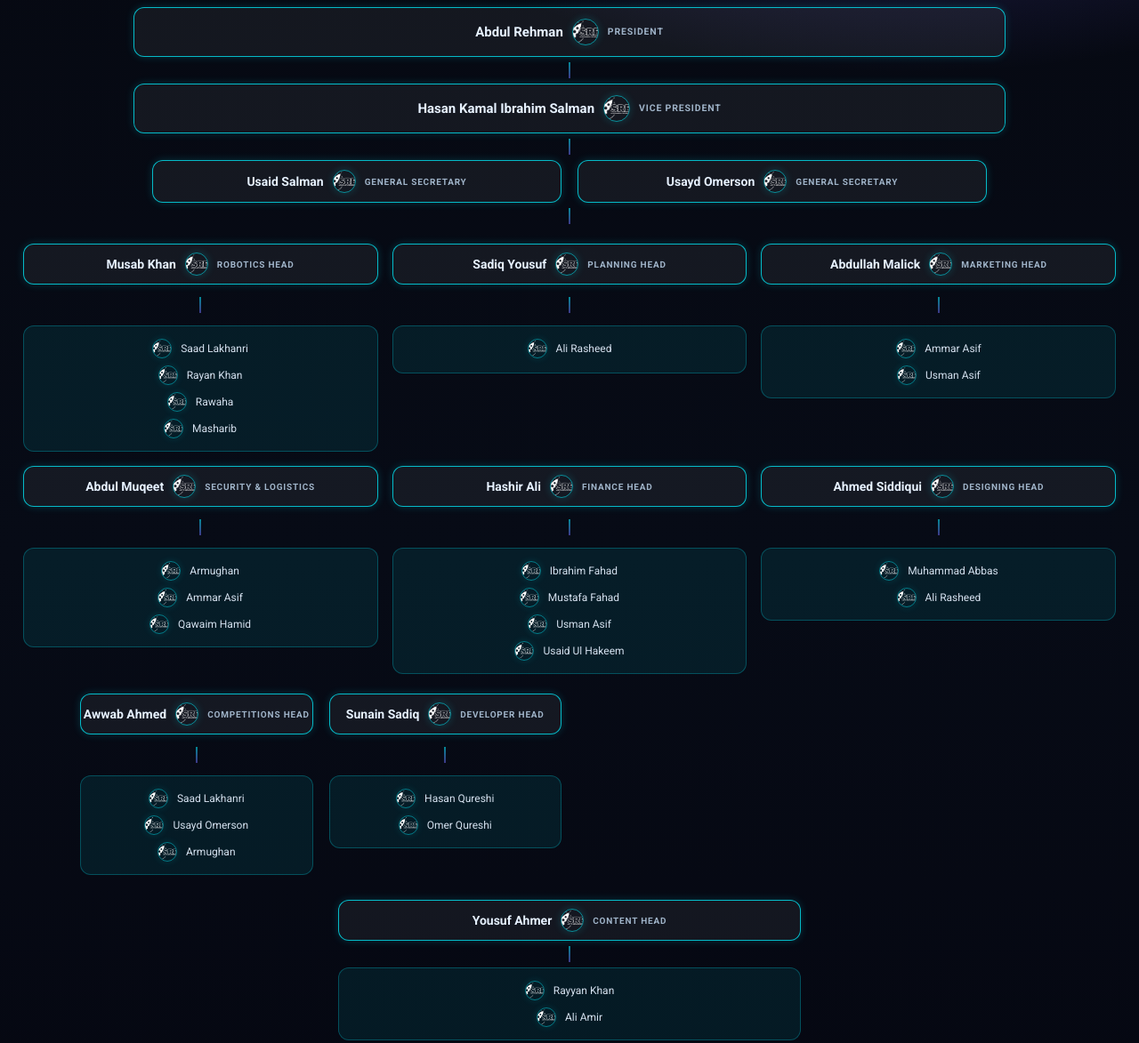
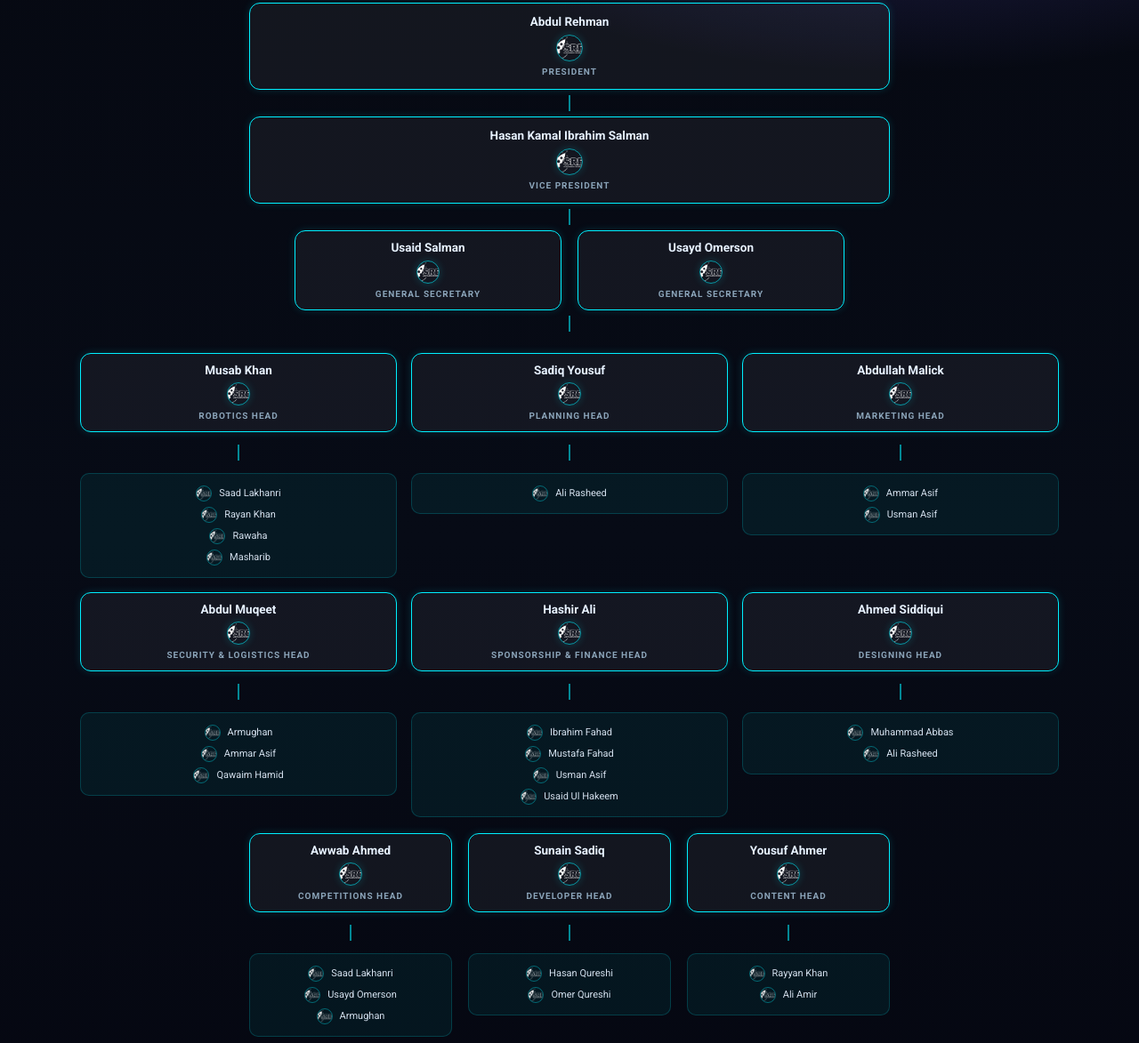
Before and after one commit to Magnus566737/ROBOTRON-3.0, a plain HTML site: page team.html in a window 1280 px wide. Shown: the part 110-1283 px from the top of the page at 89% size. Drawn offline with nearby package versions, Linux system fonts and the light colour scheme.

Commit message:
Update team.html

```diff
--- a/team.html
+++ b/team.html
@@ -16,20 +16,18 @@
 
   <style>
     :root{
-      --bg:#070b16;
-      --bg2:#0b1426;
+      --bg0:#070b16;
+      --bg1:#0b1426;
       --txt:#e6f1ff;
-      --muted:#9fb3c8;
+      --muted:#8aa3b8;
 
       --cyan:#00f0ff;
-      --purple:#6c5ce7;
+      --cyanSoft:rgba(0,240,255,.25);
 
-      --card: rgba(255,255,255,.06);
-      --card2: rgba(0,240,255,.08);
-      --border: rgba(0,240,255,.75);
-      --borderSoft: rgba(0,240,255,.25);
+      --box: rgba(255,255,255,.05);
+      --box2: rgba(0,240,255,.08);
 
-      --shadow: 0 18px 55px rgba(0,0,0,.45);
+      --shadow: 0 10px 32px rgba(0,0,0,.45);
     }
 
     *{ box-sizing:border-box; }
@@ -39,13 +37,13 @@
       color:var(--txt);
       background:
         radial-gradient(1100px 520px at 80% -120px, rgba(108,92,231,.35), transparent 60%),
-        radial-gradient(900px 520px at -10% 120%, rgba(0,240,255,.22), transparent 60%),
+        radial-gradient(900px 520px at -10% 120%, rgba(0,240,255,.18), transparent 60%),
         linear-gradient(180deg, #060912, #070b16 50%, #050711);
+      min-height:100vh;
       overflow-x:hidden;
-      min-height:100vh;
     }
 
-    /* Navbar like your site */
+    /* Navbar */
     .navbar{
       background: rgba(7,11,22,.75);
       backdrop-filter: blur(10px);
@@ -63,153 +61,121 @@
     .brand-badge{
       width:26px; height:26px;
       border-radius:7px;
-      background: linear-gradient(90deg, var(--cyan), var(--purple));
+      background: linear-gradient(90deg, var(--cyan), rgba(108,92,231,1));
       box-shadow:0 0 18px rgba(0,240,255,.35);
     }
     .nav-link{ color: rgba(230,241,255,.85) !important; font-weight:600; }
     .nav-link:hover{ color:#fff !important; }
 
-    /* Page */
-    .page-wrap{
-      padding-top:78px;
-      padding-bottom:60px;
-    }
+    /* Layout */
+    .page-wrap{ padding-top:85px; padding-bottom:55px; }
 
-    /* Hierarchy canvas */
+    /* ===== HIERARCHY (match your screenshot) ===== */
     .hierarchy{
-      padding: 40px 0 70px;
+      padding: 28px 0 40px;
+      min-height: calc(100vh - 160px);
     }
     .tree{
-      width: 100%;
       display:flex;
       flex-direction:column;
       align-items:center;
       gap: 0;
     }
 
-    /* Node box */
+    /* Boxes */
     .node{
-      background: var(--card);
-      border: 1px solid var(--border);
+      background: var(--box);
+      border: 1px solid var(--cyan);
       border-radius: 12px;
-      box-shadow: 0 0 10px rgba(0,240,255,.18);
-      padding: 10px 14px;
       text-align:center;
-    }
-
-    /* Wide nodes (President/VP) */
-    .node.wide{
-      width: min(980px, 92vw);
-      padding: 12px 16px;
-    }
-
-    /* Medium nodes (GS) */
-    .node.med{
-      width: min(460px, 44vw);
+      box-shadow: 0 0 10px rgba(0,240,255,.15);
       padding: 10px 14px;
     }
 
-    /* Head nodes */
-    .node.head{
-      width: 100%;
-      min-height: 44px;
-      padding: 9px 12px;
+    .node.wide{ width: min(720px, 92vw); padding: 12px 14px; }
+    .node.gs{ width: min(300px, 44vw); padding: 10px 12px; }
+    .node.head{ width: 100%; padding: 10px 12px; }
+
+    .name{
+      font-weight:700;
+      font-size: 13.5px;
+      line-height: 1.2;
     }
-
-    /* Headline inside node (Name + pic + Role on SAME line) */
-    .headline{
-      display:flex;
-      align-items:center;
-      justify-content:center;
-      gap:10px;
-      flex-wrap:nowrap;
-    }
-    .head-name{
-      font-weight:700;
-      font-size: 14px;
-      white-space:nowrap;
-    }
-    .head-role{
+    .role{
+      display:block;
+      margin-top:4px;
       font-size: 10px;
-      letter-spacing:.08em;
+      letter-spacing:.1em;
       text-transform:uppercase;
       color: var(--muted);
       font-weight:600;
-      white-space:nowrap;
     }
-    .head-avatar{
+
+    /* Head photo (small, keeps box size) */
+    .head-photo{
       width: 26px;
       height: 26px;
-      border-radius:50%;
-      object-fit:cover;
-      border: 1px solid rgba(0,240,255,.55);
+      border-radius: 50%;
+      object-fit: cover;
+      border: 1px solid rgba(0,240,255,.6);
       box-shadow: 0 0 10px rgba(0,240,255,.18);
-      flex: 0 0 auto;
+      display:block;
+      margin: 6px auto 0; /* sits between name and role */
     }
-
-    /* Slightly bigger for the very top wide nodes */
-    .node.wide .head-name{ font-size: 15px; }
-    .node.wide .head-avatar{ width: 30px; height: 30px; }
-    .node.wide .head-role{ font-size: 10.5px; }
+    .node.wide .head-photo{
+      width: 30px;
+      height: 30px;
+      margin-top: 7px;
+    }
 
     /* Connectors */
     .vline{
       width:2px;
       height:18px;
-      background: linear-gradient(180deg, var(--cyan), var(--purple));
+      background: var(--cyan);
       opacity:.55;
       margin: 6px 0;
     }
 
-    /* Rows */
-    .row-wrap{
-      width: min(1200px, 96vw);
-      display:flex;
-      align-items:flex-start;
-      justify-content:center;
-      gap: 16px;
-      flex-wrap:wrap;
-    }
-
+    /* General secretaries row */
     .gs-row{
-      width:min(980px, 92vw);
+      width: min(720px, 92vw);
       display:flex;
       justify-content:center;
       gap: 18px;
       flex-wrap:wrap;
     }
 
-    /* Heads grid like screenshot */
-    .heads-grid-6{
-      width:min(1320px, 96vw);
+    /* Heads rows: match screenshot layout */
+    .heads-row-6{
+      width: min(1100px, 96vw);
       display:grid;
       grid-template-columns: repeat(6, minmax(0, 1fr));
       gap: 16px;
-      margin-top: 16px;
+      margin-top: 18px;
     }
 
-    .heads-grid-4{
-      width:min(1100px, 96vw);
+    .heads-row-3{
+      width: min(720px, 92vw);
       display:grid;
-      grid-template-columns: repeat(4, minmax(0, 1fr));
+      grid-template-columns: repeat(3, minmax(0, 1fr));
       gap: 18px;
-      margin-top: 22px;
+      margin-top: 18px;
     }
 
-    @media (max-width: 1400px){
-      .heads-grid-6{ grid-template-columns: repeat(3, minmax(0, 1fr)); }
+    @media (max-width: 1300px){
+      .heads-row-6{ grid-template-columns: repeat(3, minmax(0,1fr)); }
     }
     @media (max-width: 900px){
-      .heads-grid-6{ grid-template-columns: repeat(2, minmax(0, 1fr)); }
-      .heads-grid-4{ grid-template-columns: repeat(2, minmax(0, 1fr)); }
+      .heads-row-6{ grid-template-columns: repeat(2, minmax(0,1fr)); }
+      .heads-row-3{ grid-template-columns: repeat(2, minmax(0,1fr)); }
     }
     @media (max-width: 560px){
-      .heads-grid-6{ grid-template-columns: 1fr; }
-      .heads-grid-4{ grid-template-columns: 1fr; }
-      .node.med{ width: min(980px, 92vw); }
+      .heads-row-6{ grid-template-columns: 1fr; }
+      .heads-row-3{ grid-template-columns: 1fr; }
+      .node.gs{ width: min(720px, 92vw); }
     }
 
-    /* Head group (head + members box) */
     .head-group{
       display:flex;
       flex-direction:column;
@@ -217,45 +183,37 @@
       gap: 8px;
     }
 
-    /* Members box under head */
+    /* Members box under each head (like screenshot) */
     .members{
       width: 100%;
-      background: var(--card2);
-      border: 1px solid var(--borderSoft);
-      border-radius: 12px;
+      background: rgba(0,240,255,.06);
+      border: 1px solid rgba(0,240,255,.18);
+      border-radius: 10px;
       padding: 10px 10px;
-      min-height: 54px;
+      min-height: 46px;
+      text-align:center;
     }
 
-    /* Member item (photo + name) */
+    /* Members with tiny avatar but still looks like your screenshot */
     .member{
       display:flex;
       align-items:center;
       justify-content:center;
-      gap: 10px;
-      padding: 4px 0;
-      font-size: 12px;
+      gap: 8px;
+      padding: 3px 0;
+      font-size: 11px;
       color: rgba(230,241,255,.92);
     }
     .member img{
-      width: 22px;
-      height: 22px;
-      border-radius:50%;
-      object-fit:cover;
-      border: 1px solid rgba(0,240,255,.45);
-      box-shadow: 0 0 8px rgba(0,240,255,.12);
-      flex: 0 0 auto;
+      width: 18px;
+      height: 18px;
+      border-radius: 50%;
+      object-fit: cover;
+      border: 1px solid rgba(0,240,255,.40);
+      opacity: .95;
     }
 
-    /* Content head center */
-    .content-center{
-      margin-top: 28px;
-      width: min(560px, 92vw);
-      display:flex;
-      flex-direction:column;
-      align-items:center;
-    }
-
+    /* Footer */
     footer{
       border-top: 1px solid rgba(255,255,255,.08);
       padding: 18px 0;
@@ -269,11 +227,13 @@
 
 <body>
 
+  <!-- NAVBAR -->
   <nav class="navbar navbar-expand-lg navbar-dark fixed-top">
     <div class="container">
       <a class="navbar-brand" href="index.html">
         <span class="brand-badge"></span> ROBOTRON
       </a>
+
       <button class="navbar-toggler" type="button" data-bs-toggle="collapse" data-bs-target="#nav">
         <span class="navbar-toggler-icon"></span>
       </button>
@@ -293,63 +253,52 @@
   <div class="page-wrap">
     <section class="hierarchy">
       <div class="container">
-
         <div class="tree">
 
           <!-- PRESIDENT -->
           <div class="node wide">
-            <div class="headline">
-              <span class="head-name">Abdul Rehman</span>
-              <img class="head-avatar" src="sret.png" alt="Abdul Rehman">
-              <span class="head-role">PRESIDENT</span>
-            </div>
+            <div class="name">Abdul Rehman</div>
+            <img class="head-photo" src="sret.png" alt="Abdul Rehman">
+            <span class="role">PRESIDENT</span>
           </div>
 
           <div class="vline"></div>
 
-          <!-- VICE PRESIDENT -->
+          <!-- VP -->
           <div class="node wide">
-            <div class="headline">
-              <span class="head-name">Hasan Kamal Ibrahim Salman</span>
-              <img class="head-avatar" src="sret.png" alt="Hasan Kamal Ibrahim Salman">
-              <span class="head-role">VICE PRESIDENT</span>
-            </div>
+            <div class="name">Hasan Kamal Ibrahim Salman</div>
+            <img class="head-photo" src="sret.png" alt="Hasan Kamal Ibrahim Salman">
+            <span class="role">VICE PRESIDENT</span>
           </div>
 
           <div class="vline"></div>
 
-          <!-- GENERAL SECRETARIES -->
+          <!-- GS -->
           <div class="gs-row">
-            <div class="node med">
-              <div class="headline">
-                <span class="head-name">Usaid Salman</span>
-                <img class="head-avatar" src="sret.png" alt="Usaid Salman">
-                <span class="head-role">GENERAL SECRETARY</span>
-              </div>
+            <div class="node gs">
+              <div class="name">Usaid Salman</div>
+              <img class="head-photo" src="sret.png" alt="Usaid Salman">
+              <span class="role">GENERAL SECRETARY</span>
             </div>
 
-            <div class="node med">
-              <div class="headline">
-                <span class="head-name">Usayd Omerson</span>
-                <img class="head-avatar" src="sret.png" alt="Usayd Omerson">
-                <span class="head-role">GENERAL SECRETARY</span>
-              </div>
+            <div class="node gs">
+              <div class="name">Usayd Omerson</div>
+              <img class="head-photo" src="sret.png" alt="Usayd Omerson">
+              <span class="role">GENERAL SECRETARY</span>
             </div>
           </div>
 
           <div class="vline"></div>
 
           <!-- HEADS ROW 1 (6) -->
-          <div class="heads-grid-6">
+          <div class="heads-row-6">
 
             <!-- Robotics -->
             <div class="head-group">
               <div class="node head">
-                <div class="headline">
-                  <span class="head-name">Musab Khan</span>
-                  <img class="head-avatar" src="sret.png" alt="Musab Khan">
-                  <span class="head-role">ROBOTICS HEAD</span>
-                </div>
+                <div class="name">Musab Khan</div>
+                <img class="head-photo" src="sret.png" alt="Musab Khan">
+                <span class="role">ROBOTICS HEAD</span>
               </div>
               <div class="vline"></div>
               <div class="members">
@@ -363,11 +312,9 @@
             <!-- Planning -->
             <div class="head-group">
               <div class="node head">
-                <div class="headline">
-                  <span class="head-name">Sadiq Yousuf</span>
-                  <img class="head-avatar" src="sret.png" alt="Sadiq Yousuf">
-                  <span class="head-role">PLANNING HEAD</span>
-                </div>
+                <div class="name">Sadiq Yousuf</div>
+                <img class="head-photo" src="sret.png" alt="Sadiq Yousuf">
+                <span class="role">PLANNING HEAD</span>
               </div>
               <div class="vline"></div>
               <div class="members">
@@ -378,11 +325,9 @@
             <!-- Marketing -->
             <div class="head-group">
               <div class="node head">
-                <div class="headline">
-                  <span class="head-name">Abdullah Malick</span>
-                  <img class="head-avatar" src="sret.png" alt="Abdullah Malick">
-                  <span class="head-role">MARKETING HEAD</span>
-                </div>
+                <div class="name">Abdullah Malick</div>
+                <img class="head-photo" src="sret.png" alt="Abdullah Malick">
+                <span class="role">MARKETING HEAD</span>
               </div>
               <div class="vline"></div>
               <div class="members">
@@ -394,11 +339,9 @@
             <!-- Security & Logistics -->
             <div class="head-group">
               <div class="node head">
-                <div class="headline">
-                  <span class="head-name">Abdul Muqeet</span>
-                  <img class="head-avatar" src="sret.png" alt="Abdul Muqeet">
-                  <span class="head-role">SECURITY & LOGISTICS</span>
-                </div>
+                <div class="name">Abdul Muqeet</div>
+                <img class="head-photo" src="sret.png" alt="Abdul Muqeet">
+                <span class="role">SECURITY &amp; LOGISTICS HEAD</span>
               </div>
               <div class="vline"></div>
               <div class="members">
@@ -408,14 +351,12 @@
               </div>
             </div>
 
-            <!-- Finance -->
+            <!-- Sponsorship & Finance -->
             <div class="head-group">
               <div class="node head">
-                <div class="headline">
-                  <span class="head-name">Hashir Ali</span>
-                  <img class="head-avatar" src="sret.png" alt="Hashir Ali">
-                  <span class="head-role">FINANCE HEAD</span>
-                </div>
+                <div class="name">Hashir Ali</div>
+                <img class="head-photo" src="sret.png" alt="Hashir Ali">
+                <span class="role">SPONSORSHIP &amp; FINANCE HEAD</span>
               </div>
               <div class="vline"></div>
               <div class="members">
@@ -429,11 +370,9 @@
             <!-- Designing -->
             <div class="head-group">
               <div class="node head">
-                <div class="headline">
-                  <span class="head-name">Ahmed Siddiqui</span>
-                  <img class="head-avatar" src="sret.png" alt="Ahmed Siddiqui">
-                  <span class="head-role">DESIGNING HEAD</span>
-                </div>
+                <div class="name">Ahmed Siddiqui</div>
+                <img class="head-photo" src="sret.png" alt="Ahmed Siddiqui">
+                <span class="role">DESIGNING HEAD</span>
               </div>
               <div class="vline"></div>
               <div class="members">
@@ -444,17 +383,15 @@
 
           </div>
 
-          <!-- HEADS ROW 2 (4) -->
-          <div class="heads-grid-4">
+          <!-- HEADS ROW 2 (3 like screenshot) -->
+          <div class="heads-row-3">
 
             <!-- Competitions -->
             <div class="head-group">
               <div class="node head">
-                <div class="headline">
-                  <span class="head-name">Awwab Ahmed</span>
-                  <img class="head-avatar" src="sret.png" alt="Awwab Ahmed">
-                  <span class="head-role">COMPETITIONS HEAD</span>
-                </div>
+                <div class="name">Awwab Ahmed</div>
+                <img class="head-photo" src="sret.png" alt="Awwab Ahmed">
+                <span class="role">COMPETITIONS HEAD</span>
               </div>
               <div class="vline"></div>
               <div class="members">
@@ -467,11 +404,9 @@
             <!-- Developer -->
             <div class="head-group">
               <div class="node head">
-                <div class="headline">
-                  <span class="head-name">Sunain Sadiq</span>
-                  <img class="head-avatar" src="sret.png" alt="Sunain Sadiq">
-                  <span class="head-role">DEVELOPER HEAD</span>
-                </div>
+                <div class="name">Sunain Sadiq</div>
+                <img class="head-photo" src="sret.png" alt="Sunain Sadiq">
+                <span class="role">DEVELOPER HEAD</span>
               </div>
               <div class="vline"></div>
               <div class="members">
@@ -480,37 +415,23 @@
               </div>
             </div>
 
-            <!-- (Empty placeholders if you want 4 like screenshot spacing) -->
-            <div class="head-group" style="opacity:0; pointer-events:none;">
-              <div class="node head"><div class="headline"><span class="head-name">.</span><img class="head-avatar" src="sret.png" alt=""><span class="head-role">.</span></div></div>
-              <div class="vline"></div><div class="members"></div>
-            </div>
-
-            <div class="head-group" style="opacity:0; pointer-events:none;">
-              <div class="node head"><div class="headline"><span class="head-name">.</span><img class="head-avatar" src="sret.png" alt=""><span class="head-role">.</span></div></div>
-              <div class="vline"></div><div class="members"></div>
+            <!-- Content -->
+            <div class="head-group">
+              <div class="node head">
+                <div class="name">Yousuf Ahmer</div>
+                <img class="head-photo" src="sret.png" alt="Yousuf Ahmer">
+                <span class="role">CONTENT HEAD</span>
+              </div>
+              <div class="vline"></div>
+              <div class="members">
+                <div class="member"><img src="sret.png" alt=""> Rayyan Khan</div>
+                <div class="member"><img src="sret.png" alt=""> Ali Amir</div>
+              </div>
             </div>
 
           </div>
 
-          <!-- CONTENT (CENTER) -->
-          <div class="content-center">
-            <div class="node head" style="width: min(520px, 92vw);">
-              <div class="headline">
-                <span class="head-name">Yousuf Ahmer</span>
-                <img class="head-avatar" src="sret.png" alt="Yousuf Ahmer">
-                <span class="head-role">CONTENT HEAD</span>
-              </div>
-            </div>
-            <div class="vline"></div>
-            <div class="members" style="width: min(520px, 92vw);">
-              <div class="member"><img src="sret.png" alt=""> Rayyan Khan</div>
-              <div class="member"><img src="sret.png" alt=""> Ali Amir</div>
-            </div>
-          </div>
-
         </div>
-
       </div>
     </section>
   </div>
```
